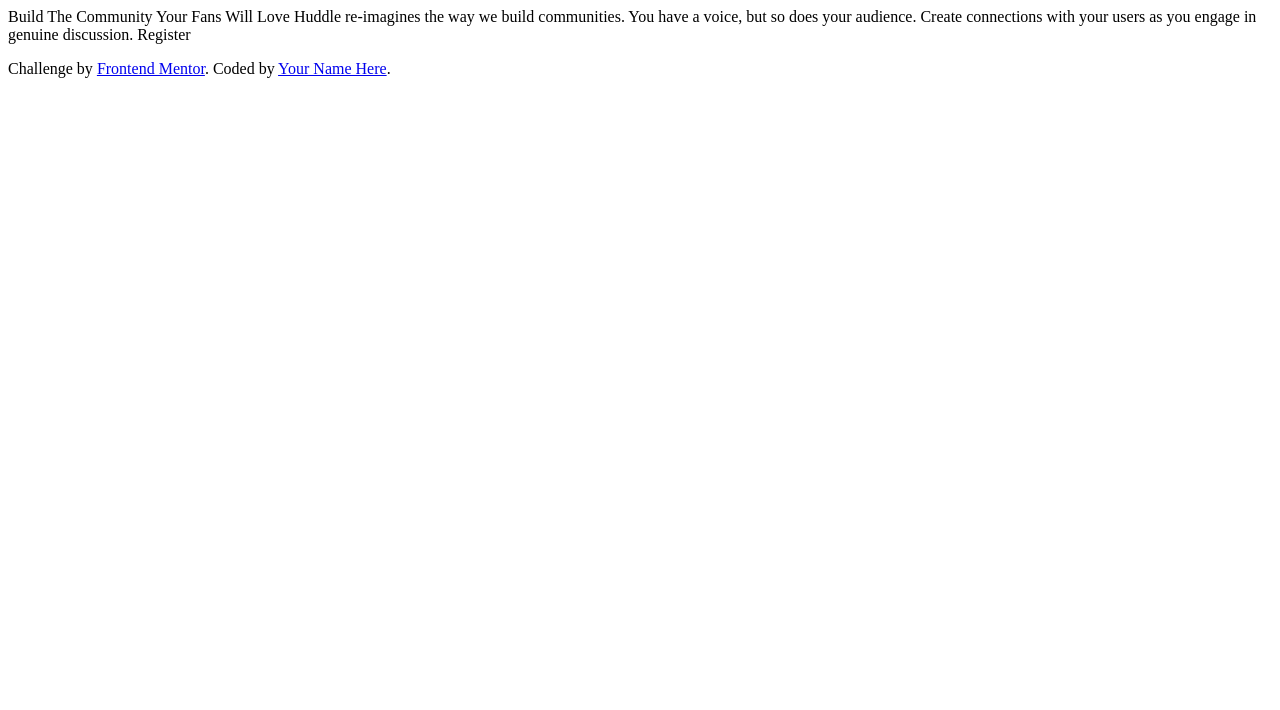
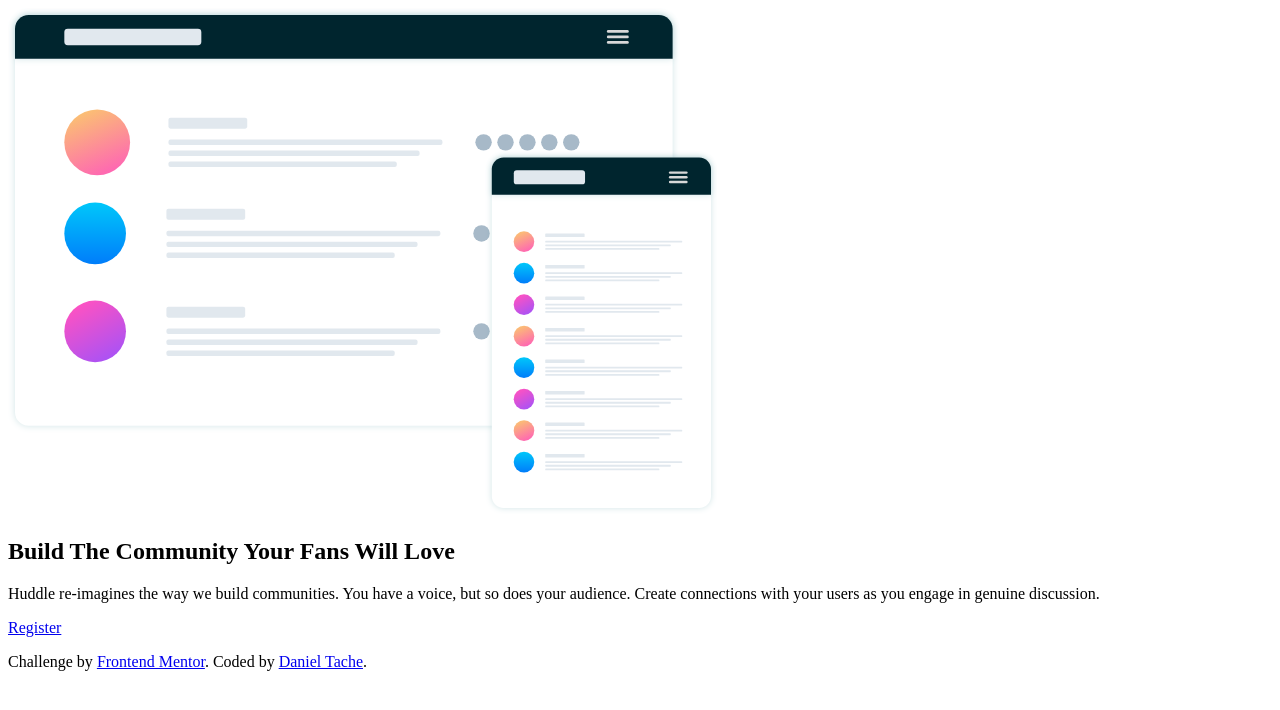
Before and after one commit to Dores12/dores12.github.io, a plain HTML site: page index.html in a window 1280 px wide. Drawn offline with Linux system fonts and the light colour scheme.

Commit message:
styling html tags

```diff
--- a/index.html
+++ b/index.html
@@ -11,17 +11,27 @@
 </head>
 <body>
 
-  Build The Community Your Fans Will Love
+  <main>
+    <section>
+      <img src="images/illustration-mockups.svg" alt="mockups">
+    </section>
 
-  Huddle re-imagines the way we build communities. You have a voice, but so does your audience.
-  Create connections with your users as you engage in genuine discussion.
+    <section>
+      <h1>Build The Community Your Fans Will Love</h1>
 
-  Register
+      <p>
+        Huddle re-imagines the way we build communities. You have a voice, but so does your audience.
+        Create connections with your users as you engage in genuine discussion.
+      </p>
+
+      <a href="#">Register</a>
+    </section>
+  </main>
 
   <footer>
     <p class="attribution">
       Challenge by <a href="https://www.frontendmentor.io?ref=challenge" target="_blank">Frontend Mentor</a>.
-      Coded by <a href="#">Your Name Here</a>.
+      Coded by <a href="#">Daniel Tache</a>.
     </p>
   </footer>
 </body>
```
